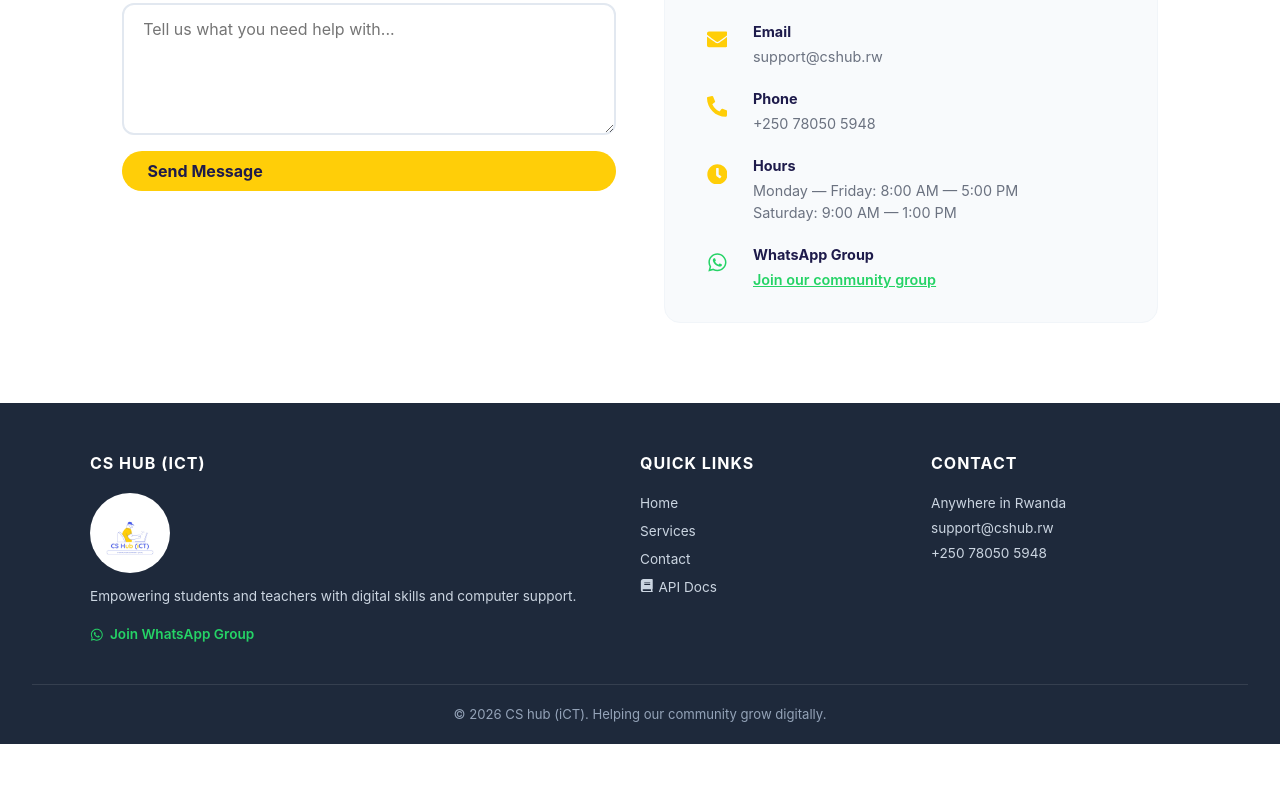
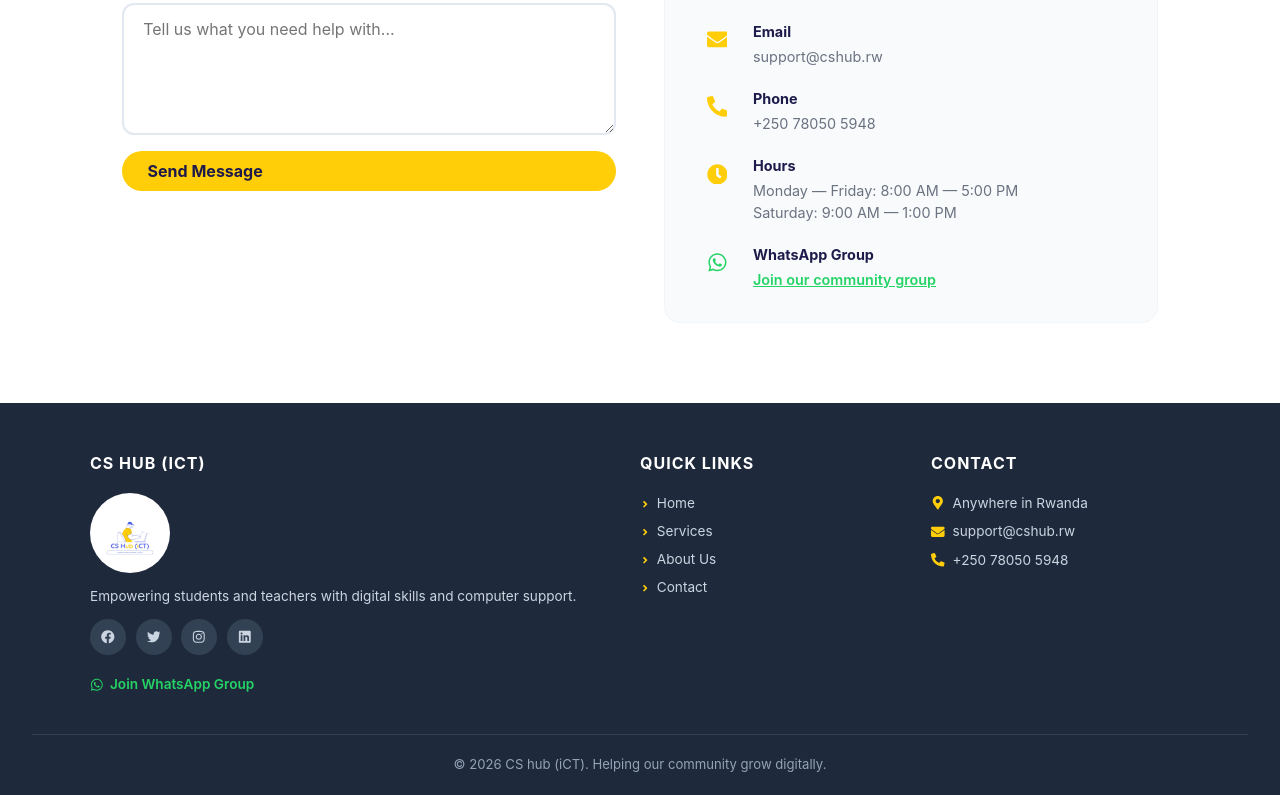
Before and after one commit to adolphenayituriki/Computer-Support-iCT-, a React (Vite) app in the folder frontend/: page / in a window 1280 px wide. Shown: the part 5159-5954 px from the top of the page. Before the commit the page ends 5903 px from the top, so only its background shows below. Built offline with nearby package versions, Linux system fonts and the light colour scheme; no server answers.

Commit message:
Footer: add icons to contact & links, social media buttons, About Us link

```diff
--- a/frontend/src/App.css
+++ b/frontend/src/App.css
@@ -1019,6 +1019,45 @@ header.dash-header .hamburger span {
 
 .footer-whatsapp:hover { opacity: 0.8; color: #25D366 !important; }
 
+.footer-social {
+  display: flex;
+  gap: 0.6rem;
+  margin-top: 0.8rem;
+}
+
+.footer-social a {
+  width: 36px;
+  height: 36px;
+  border-radius: 50%;
+  background: #334155;
+  color: #cbd5e1 !important;
+  display: flex;
+  align-items: center;
+  justify-content: center;
+  font-size: 0.95rem;
+  transition: background 0.2s, color 0.2s, transform 0.2s;
+}
+
+.footer-social a:hover {
+  background: #FFCE08;
+  color: #1e1b4b !important;
+  transform: translateY(-2px);
+}
+
+.footer-link-icon {
+  font-size: 0.65rem;
+  margin-right: 0.4rem;
+  color: #FFCE08;
+  vertical-align: middle;
+}
+
+.footer-contact-icon {
+  margin-right: 0.5rem;
+  color: #FFCE08;
+  font-size: 0.85rem;
+  vertical-align: middle;
+}
+
 .site-footer .footer-bottom {
   border-top: 1px solid rgba(255,255,255,0.1);
   padding: 1.2rem 0;
@@ -1044,10 +1083,12 @@ header.dash-header .hamburger span {
 }
 
 .footer-col p {
+  display: flex;
+  align-items: center;
   color: #94a3b8;
   line-height: 1.6;
   font-size: 0.85rem;
-  margin-bottom: 0.3rem;
+  margin-bottom: 0.5rem;
 }
 
 .footer-logo {
@@ -1060,7 +1101,8 @@ header.dash-header .hamburger span {
 }
 
 .footer-col a {
-  display: block;
+  display: flex;
+  align-items: center;
   color: #94a3b8;
   text-decoration: none;
   font-size: 0.85rem;
--- a/frontend/src/components/Footer.jsx
+++ b/frontend/src/components/Footer.jsx
@@ -1,4 +1,4 @@
-import { FaWhatsapp, FaBook } from 'react-icons/fa';
+import { FaWhatsapp, FaMapMarkerAlt, FaEnvelope, FaPhoneAlt, FaAngleRight, FaFacebook, FaTwitter, FaInstagram, FaLinkedin } from 'react-icons/fa';
 
 export default function Footer() {
   return (
@@ -8,22 +8,28 @@ export default function Footer() {
           <h4>CS hub (iCT)</h4>
           <img src="/final-logo.jpg" alt="CS hub (iCT)" className="footer-logo" />
           <p>Empowering students and teachers with digital skills and computer support.</p>
+          <div className="footer-social">
+            <a href="https://facebook.com" target="_blank" rel="noopener noreferrer" aria-label="Facebook"><FaFacebook /></a>
+            <a href="https://twitter.com" target="_blank" rel="noopener noreferrer" aria-label="Twitter"><FaTwitter /></a>
+            <a href="https://instagram.com" target="_blank" rel="noopener noreferrer" aria-label="Instagram"><FaInstagram /></a>
+            <a href="https://linkedin.com" target="_blank" rel="noopener noreferrer" aria-label="LinkedIn"><FaLinkedin /></a>
+          </div>
           <a href="https://chat.whatsapp.com/GeDRB76f01gDAcnj0BTOiN" target="_blank" rel="noopener noreferrer" className="footer-whatsapp">
             <FaWhatsapp /> Join WhatsApp Group
           </a>
         </div>
         <div className="footer-col">
           <h4>Quick Links</h4>
-          <a href="#home">Home</a>
-          <a href="#services">Services</a>
-          <a href="#contact">Contact</a>
-          <a href="/api-docs" target="_blank" rel="noopener noreferrer"><FaBook style={{ marginRight: '0.3rem' }} />API Docs</a>
+          <a href="#home"><FaAngleRight className="footer-link-icon" /> Home</a>
+          <a href="#services"><FaAngleRight className="footer-link-icon" /> Services</a>
+          <a href="#about"><FaAngleRight className="footer-link-icon" /> About Us</a>
+          <a href="#contact"><FaAngleRight className="footer-link-icon" /> Contact</a>
         </div>
         <div className="footer-col">
           <h4>Contact</h4>
-          <p>Anywhere in Rwanda</p>
-          <p>support@cshub.rw</p>
-          <p>+250 78050 5948</p>
+          <p><FaMapMarkerAlt className="footer-contact-icon" /> Anywhere in Rwanda</p>
+          <p><FaEnvelope className="footer-contact-icon" /> support@cshub.rw</p>
+          <p><FaPhoneAlt className="footer-contact-icon" /> +250 78050 5948</p>
         </div>
       </div>
       <div className="footer-bottom">
```
